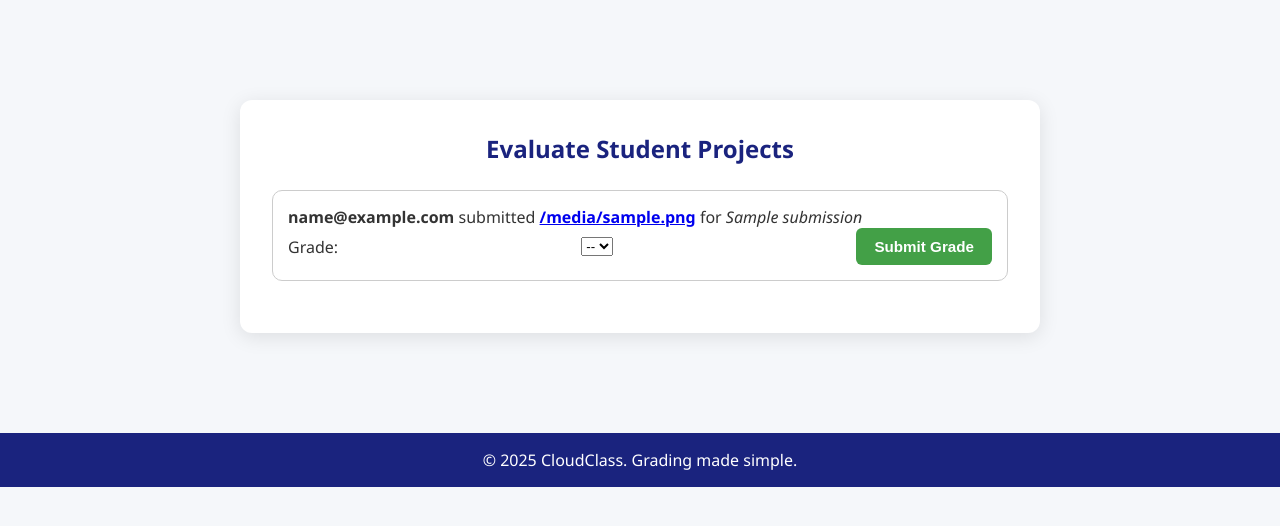
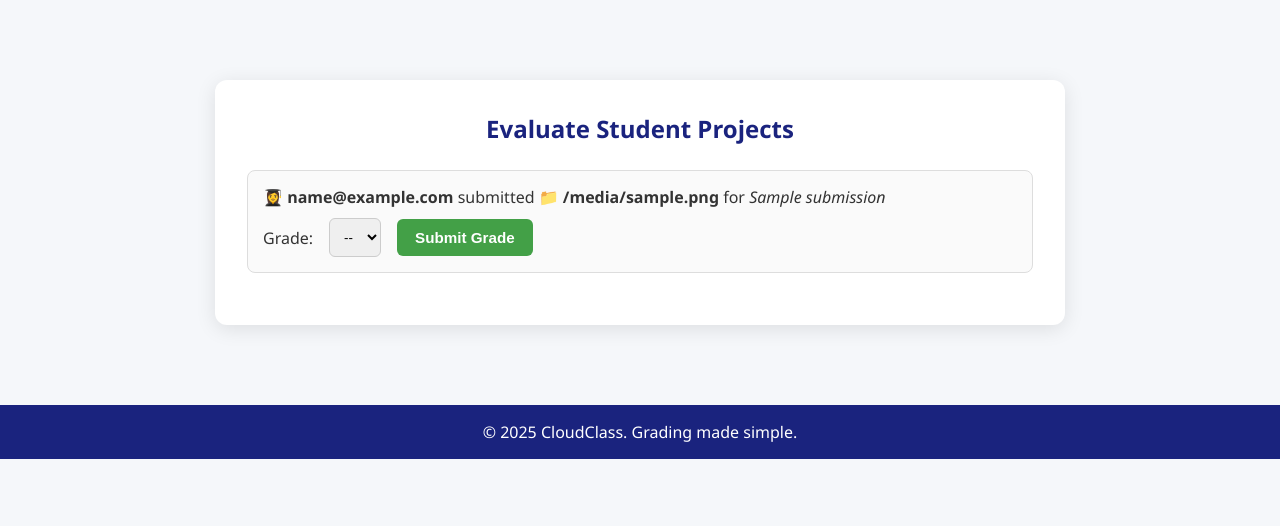
Before and after one commit to AlekhyaPenubakula/Faculty-Student-management-EC2-Dynamodb-SES, a Flask app: template faculty and student/templates/evaluate.html in a window 1280 px wide. Shown: the part 65-591 px from the top of the page. Run offline with Flask 3, Linux system fonts and the light colour scheme; the template is opened without the code that fills it: most values are stand-ins (such as "Sample title", 1, 10 or a date in 2020).

Commit message:
Update evaluate.html

```diff
--- a/faculty and student/templates/evaluate.html
+++ b/faculty and student/templates/evaluate.html
@@ -41,8 +41,8 @@
     }
 
     .container {
-      max-width: 800px;
-      margin: 100px auto;
+      max-width: 850px;
+      margin: 80px auto;
       background: white;
       padding: 2rem;
       border-radius: 12px;
@@ -56,32 +56,25 @@
     }
 
     .submission {
-      border-bottom: 1px solid #ddd;
-      padding: 15px 0;
-    }
-
-    .submission:last-child {
-      border-bottom: none;
+      margin-bottom: 20px;
+      padding: 15px;
+      border: 1px solid #ddd;
+      border-radius: 8px;
+      background-color: #fafafa;
     }
 
     form {
+      margin-top: 10px;
       display: flex;
+      align-items: center;
+      gap: 1rem;
       flex-wrap: wrap;
-      align-items: center;
-      justify-content: space-between;
-      gap: 1rem;
     }
 
-    .submission-info {
-      flex: 2;
-    }
-
-    input[type="text"] {
+    select {
       padding: 10px;
       border-radius: 6px;
       border: 1px solid #ccc;
-      font-size: 1rem;
-      flex: 1;
     }
 
     button {
@@ -110,6 +103,7 @@
   </style>
 </head>
 <body>
+
   <!-- Navbar -->
   <nav>
     <div class="nav-logo">CloudClass</div>
@@ -120,17 +114,19 @@
     </div>
   </nav>
 
-  <!-- Evaluation Container -->
+  <!-- Evaluation Section -->
   <div class="container">
     <h2>Evaluate Student Projects</h2>
 
     {% if submissions %}
       {% for submission in submissions %}
-        <div style="margin-bottom: 20px; padding: 15px; border: 1px solid #ccc; border-radius: 10px;">
-          <p><strong>{{ submission.user_email }}</strong> submitted
-            <strong><a href="#">{{ submission.filename }}</a></strong>
+        <div class="submission">
+          <p>
+            👩‍🎓 <strong>{{ submission.user_email }}</strong> submitted
+            📁 <strong>{{ submission.filename }}</strong>
             for <em>{{ submission.course_name }}</em>
           </p>
+
           <form method="POST">
             <input type="hidden" name="student" value="{{ submission.user_email }}">
             <input type="hidden" name="course" value="{{ submission.course_name }}">
@@ -154,6 +150,6 @@
   <footer>
     &copy; 2025 CloudClass. Grading made simple.
   </footer>
+
 </body>
-
 </html>
```
